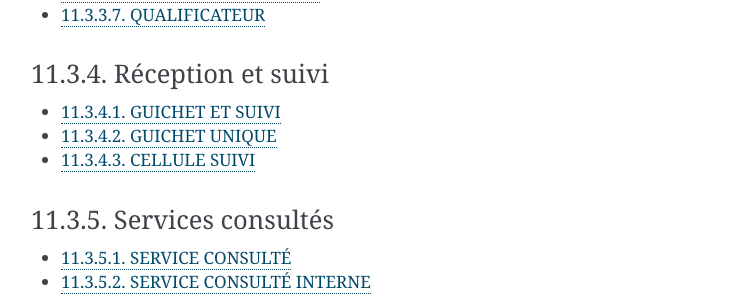
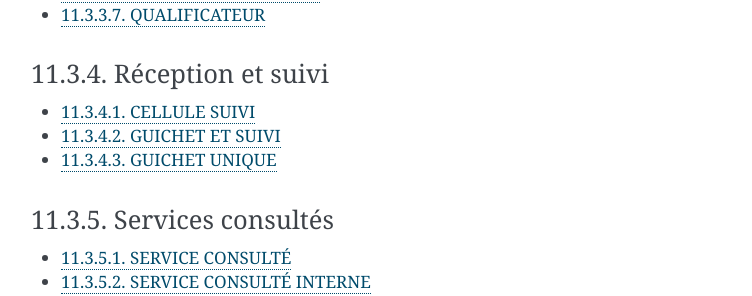
Before and after one commit to mpavaux/openads-documentation, a Sphinx documentation site: the page built from source/manuel_utilisateur/ergonomie/index.rst, in a window 1280 px wide and 900 px high, scrolled down 7217 px. Shown: the part 528-824 px from the top of the window, without its empty margins (389-1141 px from the left). Built offline with Sphinx 7.4.7, drawn with Linux system fonts in a browser that asks for light colours.

```diff
--- a/source/manuel_utilisateur/ergonomie/index.rst
+++ b/source/manuel_utilisateur/ergonomie/index.rst
@@ -238,9 +238,9 @@ Réception et suivi
 .. toctree::
     :maxdepth: 1
 
+    profils/suivi.rst
     profils/guichet_suivi.rst
     profils/guichet_unique.rst
-    profils/suivi.rst
 
 Services consultés
 ------------------
```
